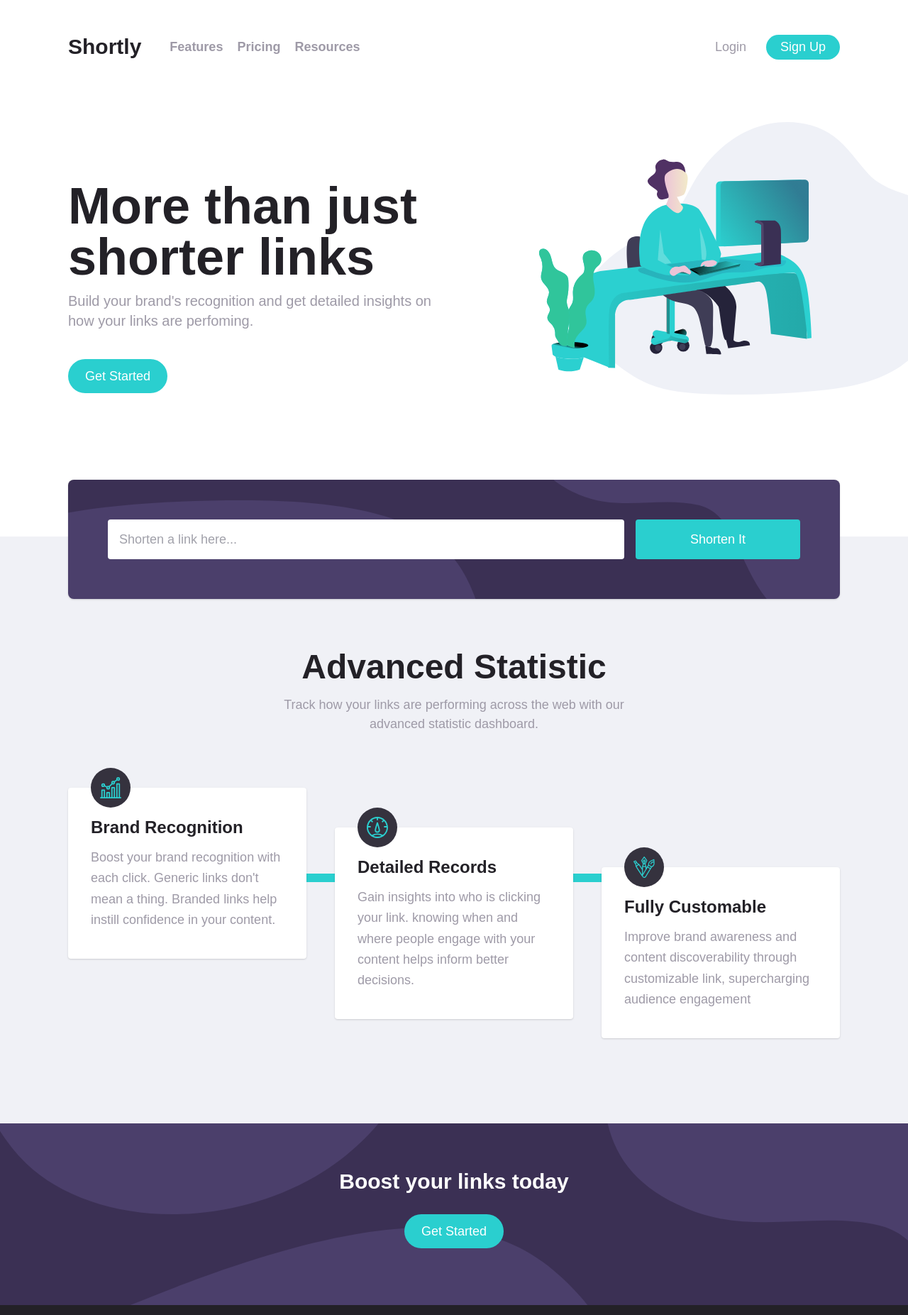
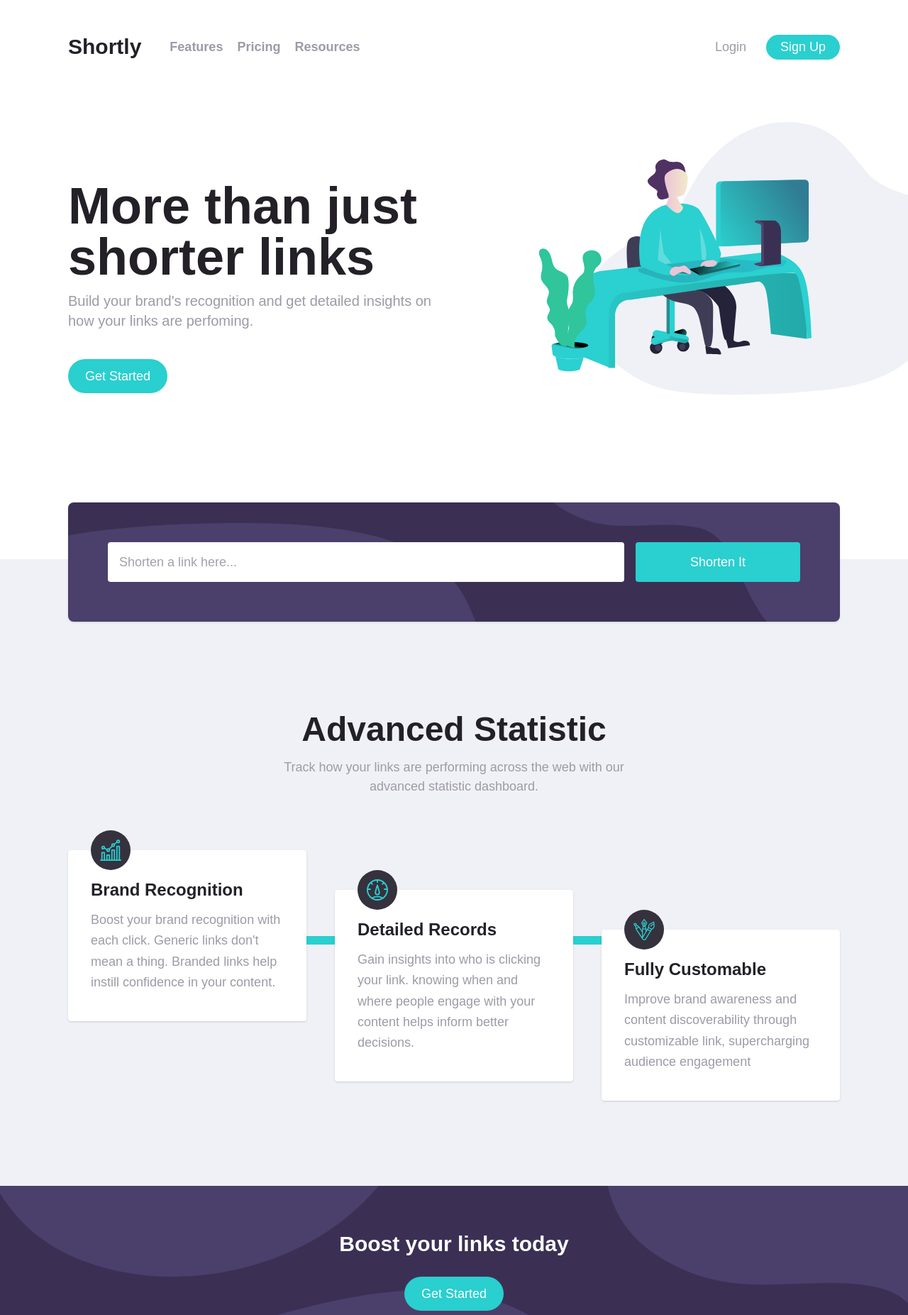
Before and after one commit to arifintajul4/url-shortening-api-landing-page, a React (Create React App) app: page / in a window 1280 px wide. Shown: the top 1853 px of the page at 71% size. Built offline with nearby package versions, Linux system fonts and the light colour scheme.

Commit message:
change hero padding

```diff
--- a/src/components/Hero.js
+++ b/src/components/Hero.js
@@ -3,7 +3,7 @@ import * as Button from "./Button";
 
 export default function Hero() {
     return (
-        <div className="container md:container-lg grid items-center grid-cols-1 md:grid-cols-2 gap-4 pt-28 pb-40">
+        <div className="container md:container-lg grid items-center grid-cols-1 md:grid-cols-2 gap-4 pt-28 pb-48">
             <div className="my-auto text-center md:text-left">
                 <h1 className="font-bold text-5xl md:text-7xl mb-3 text-gray-lg">
                     More than just shorter links
--- a/src/components/Statistic.js
+++ b/src/components/Statistic.js
@@ -33,7 +33,7 @@ export default function Statistic() {
 
     return (
         <div
-            className="flex flex-col justify-center py-14 pb-28 relative"
+            className="flex flex-col justify-center py-28 relative"
             style={{ backgroundColor: "#f0f1f6" }}
         >
             <div className="container md:container-lg absolute left-0 right-0 -top-20">
```
